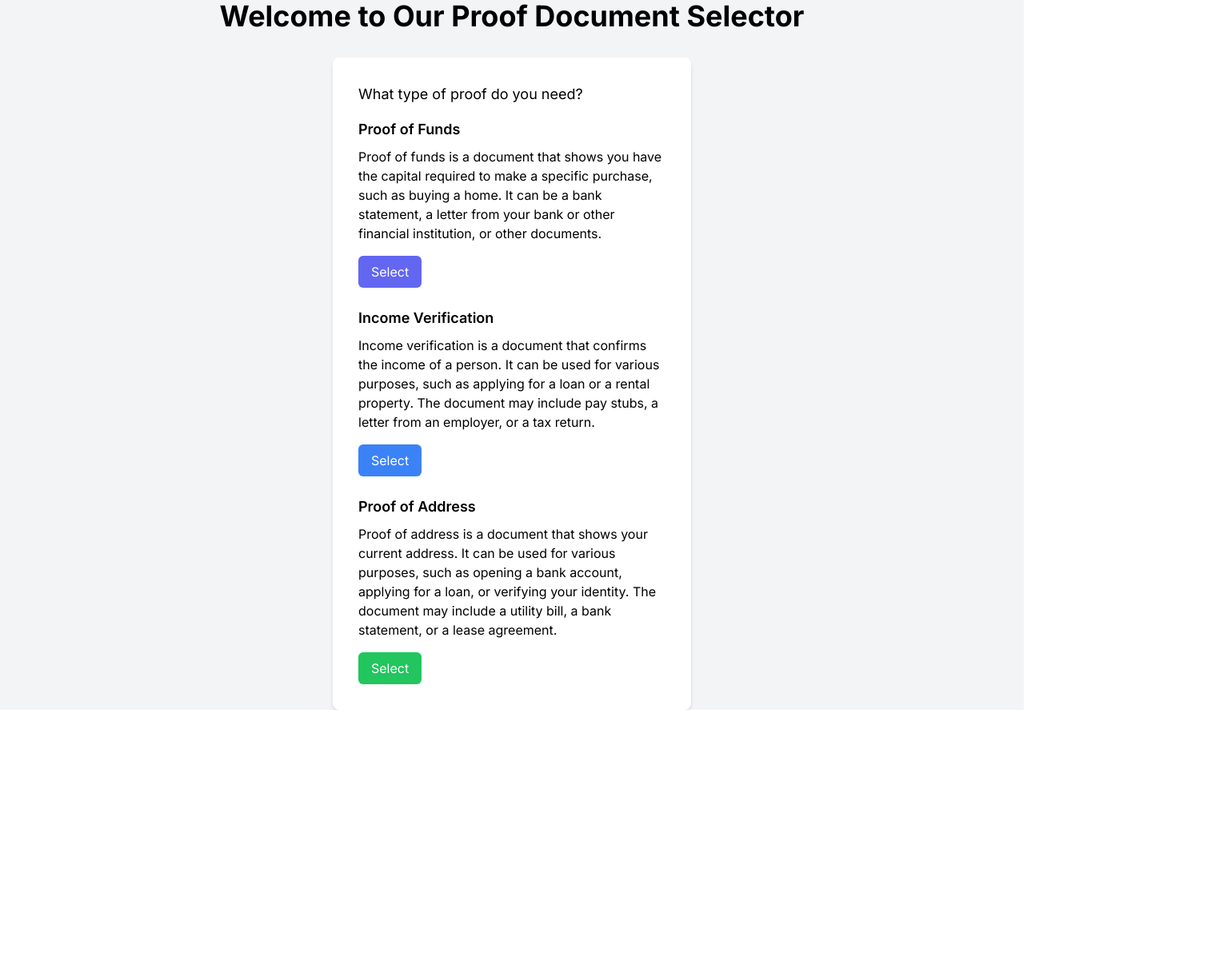
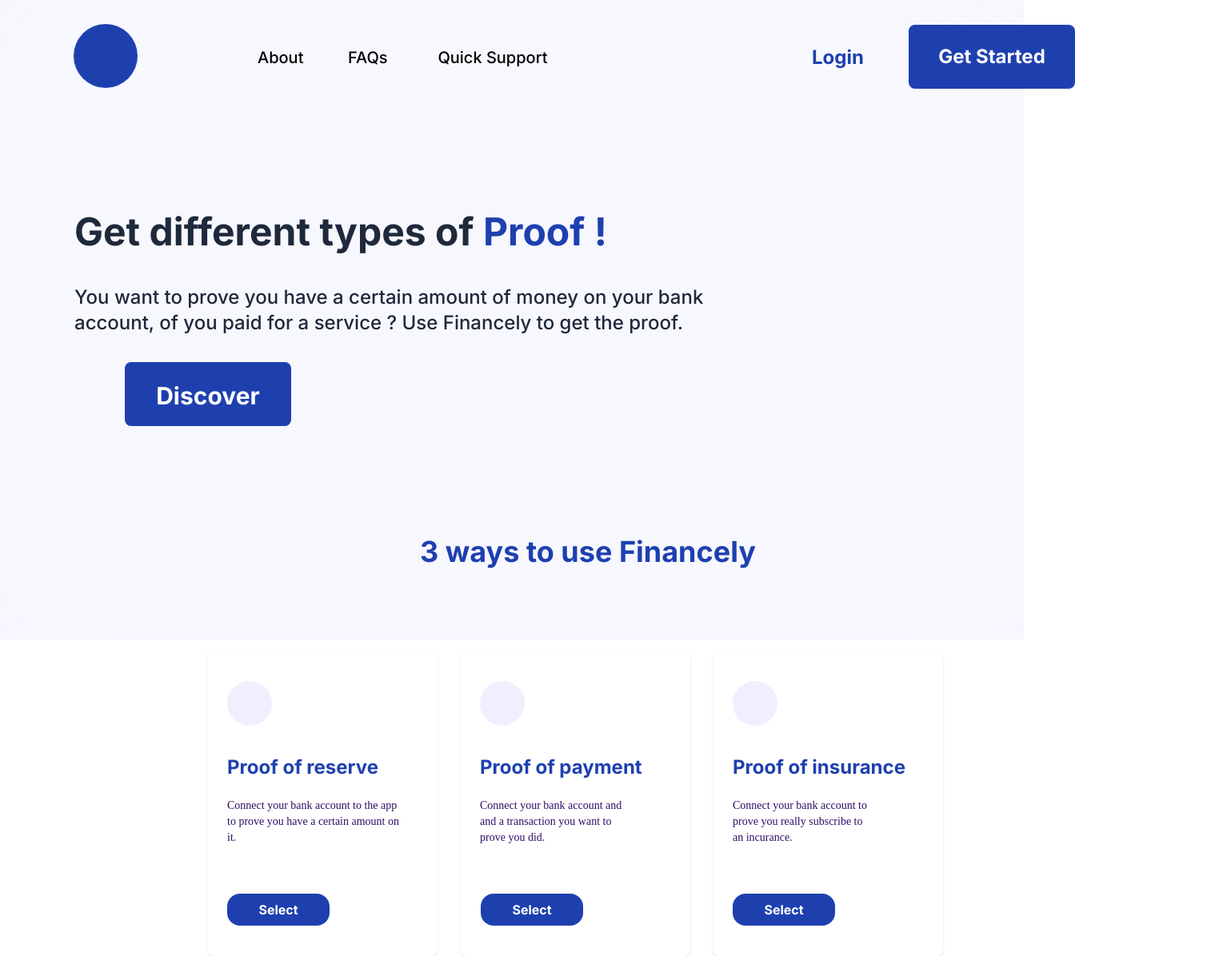
Before and after one commit to FinancelyPDO/App, a Next.js app: page / in a window 1280 px wide. Shown: the whole page at 80% size, 1539 px wide, since content can reach past the window. Before the commit the page ends 888 px from the top, so only its background shows below. Built offline with nearby package versions, Linux system fonts and the light colour scheme.

Commit message:
style: :lipstick: Front-end redesign
Landing page and page amount

```diff
--- a/src/app/page-amount/page.tsx
+++ b/src/app/page-amount/page.tsx
@@ -1,24 +1,79 @@
-import React from 'react';
+"use client"
 
-export default function PageAmount() {
-  // The URL to navigate to
+import React, { useState } from 'react';
+import Header from '../../components/header'; // Assuming this is used somewhere or planning to be used
+
+export default function ProofOfReserve() {
+  const [amount, setAmount] = useState('');
+  const [error, setError] = useState('');
+
+  const handleGenerateProof = () => {
+    if (isNaN(Number(amount)) || amount.trim() === '') {
+      setError('Please enter a valid number');
+      return;
+    } else {
+      setError('');
+      console.log('Generating proof for amount:', amount);
+      window.location.href = authUrl;
+    }
+  };
+
+  const handleChange = (e) => {
+    setAmount(e.target.value);
+    if (error) setError('');
+  };
+
   const authUrl = 'https://myfreetest-sandbox.biapi.pro/2.0/auth/webview/connect?client_id=10916951&redirect_uri=http://localhost:3000/PageProof';
 
   return (
-    <div className="flex flex-col items-center justify-center min-h-screen bg-gray-100">
-      <h1 className="text-4xl font-bold mb-8">Generate a Proof of Bank Account Balance</h1>
-      <div className="max-w-md p-8 bg-white rounded-lg shadow-md">
-        <div className="mb-4">
-          <label htmlFor="balance" className="block text-lg font-semibold mb-2">Balance</label>
-          <input type="text" id="balance" name="balance" placeholder="$5000" className="w-full border-gray-300 rounded-md shadow-sm focus:ring-indigo-500 focus:border-indigo-500 sm:text-lg" />
+    <div className="flex justify-center items-center w-screen h-screen bg-indigo-500 bg-opacity-5">
+      <BackgroundDecorations />
+      <main className="w-[450px] h-[616px] relative">
+        <BackgroundCircles />
+        <div className="w-[450px] h-[523px] relative top-[93px] bg-white rounded-[20px] border border-indigo-500">
+          <h1 className="pt-[50px] text-center text-black text-[28px] font-bold">Proof of Reserve</h1>
+          <p className="mt-[49px] mx-[78px] text-center text-violet-950 text-sm font-light">Connect your bank account to the app to prove you have a certain amount on it.</p>
+          <div className="mt-[83px] mx-[35px]">
+            <label className="block text-indigo-500 text-xs font-bold mb-[40px]">Amount to prove</label>
+            <input
+              type="text"
+              value={amount}
+              onChange={handleChange}
+              placeholder="10,000$"
+              className="w-full h-[60px] bg-indigo-500 bg-opacity-10 rounded-[10px] pl-[18px] text-indigo-400 text-base font-medium"
+            />
+            {error && <p className="text-red-500 text-xs mt-[20px]">{error}</p>}
+          </div>
+          <div className="absolute bottom-[20px] left-1/2 transform translate-x-[-50%]">
+            <button
+              onClick={handleGenerateProof}
+              className="w-[380px] h-[60px] bg-indigo-500 rounded-[10px] text-white text-xl font-medium flex justify-center items-center"
+            >
+              Generate Proof
+            </button>
+          </div>
         </div>
 
-        {/* Use an <a> tag for external navigation */}
-        <a href={authUrl} className="block bg-indigo-500 text-white px-6 py-3 rounded-md text-center hover:bg-indigo-600 text-lg font-semibold">
-          Generate Proof
-        </a>
 
-      </div>
-    </div>
+      </main >
+    </div >
   );
 }
+
+function BackgroundDecorations() {
+  return (
+    <>
+      {/* <div className="w-[2610px] h-[3033px] left-[-3519.74px] top-[-1094px] absolute bg-cover" />
+      <div className="origin-top-left rotate-[80.35deg] w-[2610px] h-[3033px] left-[-963.95px] top-[-1088.27px] absolute bg-cover" /> */}
+    </>
+  );
+}
+
+function BackgroundCircles() {
+  return (
+    <>
+      {/* <div className="w-[670px] h-[670px] absolute left-[983px] top-[-78px] bg-indigo-500 bg-opacity-40 rounded-full blur-[309px]" /> */}
+      {/* <div className="w-[678px] h-[678px] absolute left-[-331px] top-[100px] bg-indigo-500 bg-opacity-40 rounded-full blur-[309px]" /> */}
+    </>
+  );
+}
--- a/src/app/page.tsx
+++ b/src/app/page.tsx
@@ -1,48 +1,68 @@
 import Link from 'next/link';
-
+import Header from '../components/header'
+import Image from 'next/image';
 export default function Home() {
   return (
-    <div className="flex flex-col items-center justify-center min-h-screen bg-gray-100">
-      <h1 className="text-4xl font-bold mb-8">Welcome to Our Proof Document Selector</h1>
-      <div className="max-w-md p-8 bg-white rounded-lg shadow-md">
-        <p className="text-lg mb-4">What type of proof do you need?</p>
+    <div className='bg-indigo-500 bg-opacity-5'>
+      <div className=' backdrop-blur-3xl flex flex-col min-h-screen mx-auto' style={{ maxWidth: '1500px' }}>
+        <Header />
+        <section className="w-full h-64 left-[93px] top-[266px] absolute">
+          <button className="w-52 h-20 left-[63px] top-[187px] absolute bg-blue-800 rounded-lg">
+            <div className="w-52 h-20 left-0 top-6 absolute text-center text-white text-3xl font-bold font-['DM Sans']">Discover</div>
+          </button>
+          <div className="left-0 top-0 absolute">
+            <span className="text-slate-800 text-5xl font-bold font-['DM Sans']">Get different types of </span>
+            <span className="text-blue-800 text-5xl font-bold font-['DM Sans']">Proof !</span>
+          </div>
+          <p className="left-0 top-[90px] absolute text-slate-800 text-2xl font-medium font-['DM Sans']">You want to prove you have a certain amount of money on your bank<br />account, of you paid for a service ? Use Financely to get the proof.</p>
+        </section>
 
-        <div className="mb-6">
-          <h2 className="text-lg font-semibold mb-2">Proof of Funds</h2>
-          <p className="mb-4">
-            Proof of funds is a document that shows you have the capital required to make a specific purchase, such as buying a home. It can be a bank statement, a letter from your bank or other financial institution, or other documents.
-          </p>
+        <section className="w-full h-96 left-[259px] top-[670px] absolute">
+          <h3 className="left-[266px] top-0 absolute text-center text-blue-800 text-4xl font-bold font-['DM Sans']">3 ways to use Financely</h3>
+          <div className="w-72 h-96 left-0 top-[142px] absolute bg-white rounded-lg shadow">
+            <h4 className="left-[25px] top-[132px] absolute text-blue-800 text-2xl font-bold font-['DM Sans']">Proof of reserve</h4>
+            <p className="w-56 left-[25px] top-[186px] absolute text-violet-950 text-sm font-light font-['Montserrat']">Connect your bank account to the app to prove you have a certain amount on it.</p>
+            <div className="w-14 h-14 left-[25px] top-[40px] absolute bg-indigo-500 bg-opacity-10 rounded-full">
+              <div className="w-7 h-7 left-[15px] top-[15px] absolute" />
+            </div>
             <Link href="/page-amount">
-            <button className="block bg-indigo-500 text-white px-4 py-2 rounded-md text-center hover:bg-indigo-600">
-              Select
+              <button className="w-32 h-10 left-[25px] top-[306px] absolute bg-blue-800 rounded-2xl">
+                <div className="w-32 h-10 left-0 top-2 absolute text-center text-white text-base font-bold font-['DM Sans']">Select</div>
+              </button>
+            </Link>
+
+
+          </div>
+          <div className="w-72 h-96 left-[316px] top-[142px] absolute bg-white rounded-lg shadow">
+            <h4 className="left-[25px] top-[132px] absolute text-blue-800 text-2xl font-bold font-['DM Sans']">Proof of payment</h4>
+            <p className="left-[25px] top-[186px] absolute text-violet-950 text-sm font-light font-['Montserrat']">Connect your bank account and <br />and a transaction you want to<br />prove you did.</p>
+            <div className="w-14 h-14 left-[25px] top-[40px] absolute">
+              <div className="w-14 h-14 left-0 top-0 absolute bg-indigo-500 bg-opacity-10 rounded-full" />
+              <div className="w-7 h-7 left-[15px] top-[15px] absolute">
+                <div className="w-6 h-7 left-[2.39px] top-[0.94px] absolute">
+                </div>
+              </div>
+            </div>
+            <Link href="/page-amount">
+              <button className="w-32 h-10 left-[26px] top-[306px] absolute bg-blue-800 rounded-2xl">
+                <div className="w-32 h-10 left-0 top-2 absolute text-center text-white text-base font-bold font-['DM Sans']">Select</div>
               </button>
             </Link>
           </div>
-
-        <div className="mb-6">
-          <h2 className="text-lg font-semibold mb-2">Income Verification</h2>
-          <p className="mb-4">
-            Income verification is a document that confirms the income of a person. It can be used for various purposes, such as applying for a loan or a rental property. The document may include pay stubs, a letter from an employer, or a tax return.
-          </p>
+          <div className="w-72 h-96 left-[632px] top-[142px] absolute bg-white rounded-lg shadow">
+            <h4 className="left-[25px] top-[132px] absolute text-blue-800 text-2xl font-bold font-['DM Sans']">Proof of insurance</h4>
+            <p className="left-[25px] top-[186px] absolute text-violet-950 text-sm font-light font-['Montserrat']">Connect your bank account to <br />prove you really subscribe to <br />an incurance.</p>
+            <div className="w-14 h-14 left-[25px] top-[40px] absolute">
+              <div className="w-14 h-14 left-0 top-0 absolute bg-indigo-500 bg-opacity-10 rounded-full" />
+              <div className="w-7 h-7 left-[15px] top-[15px] absolute" />
+            </div>
             <Link href="/page-amount">
-            <button className="block bg-blue-500 text-white px-4 py-2 rounded-md text-center hover:bg-blue-600">
-              Select
+              <button className="w-32 h-10 left-[25px] top-[306px] absolute bg-blue-800 rounded-2xl">
+                <div className="w-32 h-10 left-0 top-2 absolute text-center text-white text-base font-bold font-['DM Sans']">Select</div>
               </button>
             </Link>
           </div>
-
-        <div>
-          <h2 className="text-lg font-semibold mb-2">Proof of Address</h2>
-          <p className="mb-4">
-            Proof of address is a document that shows your current address. It can be used for various purposes, such as opening a bank account, applying for a loan, or verifying your identity. The document may include a utility bill, a bank statement, or a lease agreement.
-          </p>
-          <Link href="/page-amount">
-            <button className="block bg-green-500 text-white px-4 py-2 rounded-md text-center hover:bg-green-600">
-              Select
-            </button>
-          </Link>
-        </div>
-
+        </section>
       </div>
     </div>
   );
--- /dev/null
+++ b/src/components/header.tsx
@@ -0,0 +1,30 @@
+"use client"
+import React, { useState } from 'react';
+
+import Link from 'next/link';
+import Image from 'next/image';
+
+const Header = () => {
+    const [isOpen, setIsOpen] = useState(false);
+
+    return (
+        <header className="w-96 h-20 left-[92px] top-[30px] absolute">
+            <div className="w-20 h-20 left-0 top-0 absolute">
+                <div className="w-20 h-20 left-0 top-0 absolute bg-blue-800 rounded-full" />
+                <div className="w-8 h-10 left-[24px] top-[19px] absolute">
+                </div>
+            </div>
+            <div className="w-80 h-6 left-[230px] top-[28px] absolute">
+                <button className="left-0 top-0 absolute text-black text-xl font-medium font-['DM Sans']">About</button>
+                <button className="left-[113px] top-0 absolute text-black text-xl font-medium font-['DM Sans']">FAQs</button>
+                <button className="left-[214px] w-40 top-0 absolute text-black text-xl font-medium font-['DM Sans']">Quick Support</button>
+            </div>
+            <div className="w-52 h-20 left-[1044px] top-[1px] absolute bg-blue-800 rounded-lg">
+                <button className="w-52 h-20 left-0 top-0 absolute text-center text-white text-2xl font-bold font-['DM Sans']">Get Started</button>
+            </div>
+            <div className="left-[923px] top-[26px] absolute text-blue-800 text-2xl font-bold font-['DM Sans']">Login</div>
+        </header>
+    );
+}
+
+export default Header;
```
Lines whose indentation alone changed are shown as unchanged.
